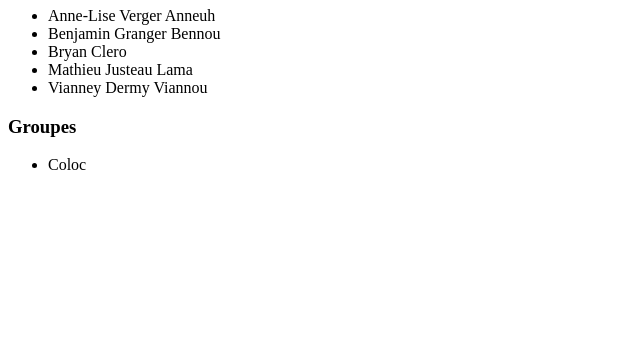
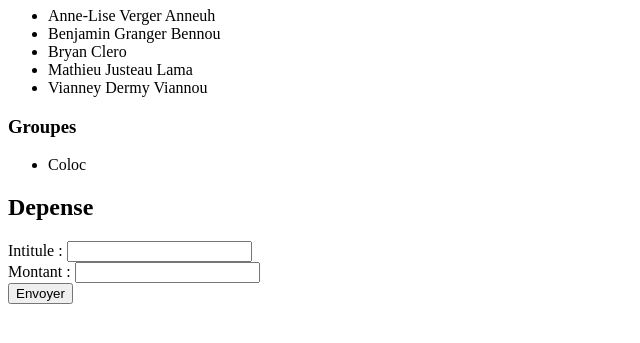
Before and after one commit to OmegaLama/Lamaland, a PHP site: page / in a window 1280 px wide. Shown: the part 238-581 px from the top of the page, without its empty margins (0-640 px from the left). Run offline with PHP 8.4, Linux system fonts and the light colour scheme; data comes from the database, SQL or seed files in the repository.

Commit message:
Add depense

```diff
--- a/PHP/YouBetterPay/index.php
+++ b/PHP/YouBetterPay/index.php
@@ -43,5 +43,14 @@
             $resultats->closeCursor();
             ?>
         </ul>
+        <h2>Depense</h2>
+        <form action="traitement_depense.php" method="post">
+        <p>
+            <label for="intitule">Intitule</label> : <input type="text" name="intitule" id="intitule" /><br />
+            <label for="montant">Montant</label> :  <input type="number" name="montant" id="montant" /><br />
+            <input type="submit" value="Envoyer" />
+        </p>
+        </form>
+        </ul>
     </body>
 </html>
```
Also changed, not shown: PHP/YouBetterPay/traitement_depense.php (added, +8 -0 lines).
